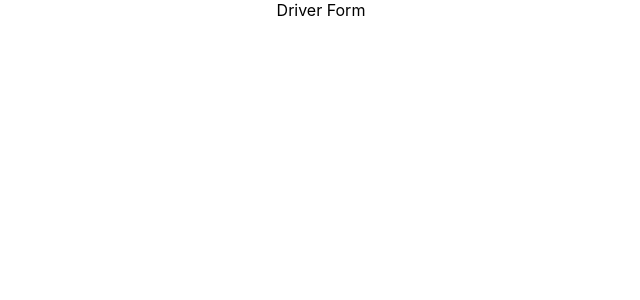
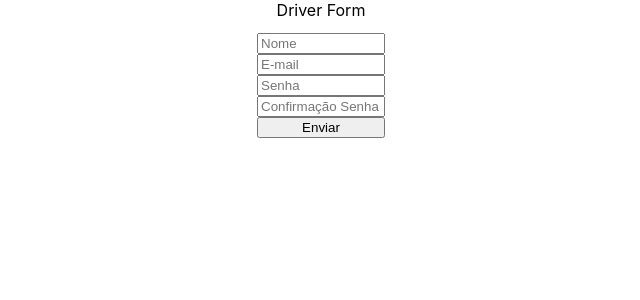
Before and after one commit to bermarques/estacionaai, a React (Create React App) app: page / in a window 1280 px wide. Shown: the top 300 px of the page, without its empty margins (319-959 px from the left). Built offline with nearby package versions, Linux system fonts and the light colour scheme.

Commit message:
feature: form and yup validation created

```diff
--- a/src/Helpers/DriverForm/index.jsx
+++ b/src/Helpers/DriverForm/index.jsx
@@ -0,0 +1,30 @@
+import * as yup from "yup";
+
+export const schema = yup.object().shape({
+  name: yup
+    .string()
+    .min(4, "Mínimo de 4 caracteres.")
+    .matches(
+      /^[a-z ,.'-]+$/i,
+      "Caracteres especiais e números não são permitidos."
+    )
+    .required("Esse campo é obrigatório!"),
+  email: yup
+    .string()
+    .email("Deve ser um e-mail válido!")
+    .required("Esse campo é obrigatório!"),
+
+  password: yup
+    .string()
+    .min(8, "Deve conter no mínimo 8 caracteres!")
+    .matches(
+      /^(?=.*?[a-z])(?=.*?[#?!@$ %^&*-]).{1,}$/,
+      "Pelo menos um caractere especial!"
+    )
+    .required("Esse campo é obrigatório!"),
+
+  password_confirmation: yup
+    .string()
+    .required()
+    .oneOf([yup.ref("password")], "A senha deve ser igual!"),
+});
--- a/src/Pages/DriverForm/index.jsx
+++ b/src/Pages/DriverForm/index.jsx
@@ -1,7 +1,46 @@
 import "../../Style/DriverForm/style.css";
+import { useForm } from "react-hook-form";
+import { yupResolver } from "@hookform/resolvers/yup";
+import { schema } from "../../Helpers/DriverForm/index";
 
 const DriverForm = () => {
-  return <div>Driver Form</div>;
+  const { register, handleSubmit, errors } = useForm({
+    resolver: yupResolver(schema),
+  });
+
+  const sendForm = (event) => {
+    console.log(event);
+  };
+  return (
+    <div className="master">
+      <div>Driver Form</div>
+      <form className="master-form" onSubmit={handleSubmit(sendForm)}>
+        <input type="text" placeholder="Nome" name="name" ref={register} />
+        <input type="email" placeholder="E-mail" name="email" ref={register} />
+        <input
+          type="password"
+          placeholder="Senha"
+          name="password"
+          ref={register}
+        />
+        <input
+          placeholder="Confirmação Senha"
+          type="password"
+          name="password_confirmation"
+          ref={register}
+        />
+        {errors ? (
+          <div>
+            {errors.name?.message ||
+              errors.email?.message ||
+              errors.password?.message ||
+              errors.password_confirmation?.message}
+          </div>
+        ) : null}
+        <button type="submit">Enviar</button>
+      </form>
+    </div>
+  );
 };
 
 export default DriverForm;
--- a/src/Style/DriverForm/style.css
+++ b/src/Style/DriverForm/style.css
@@ -0,0 +1,13 @@
+.master {
+  display: block;
+  justify-content: center;
+}
+
+.master-form {
+  display: flex;
+  flex-direction: column;
+  width: 10%;
+  margin-top: 1%;
+  margin-left: 45%;
+  justify-content: center;
+}
```
